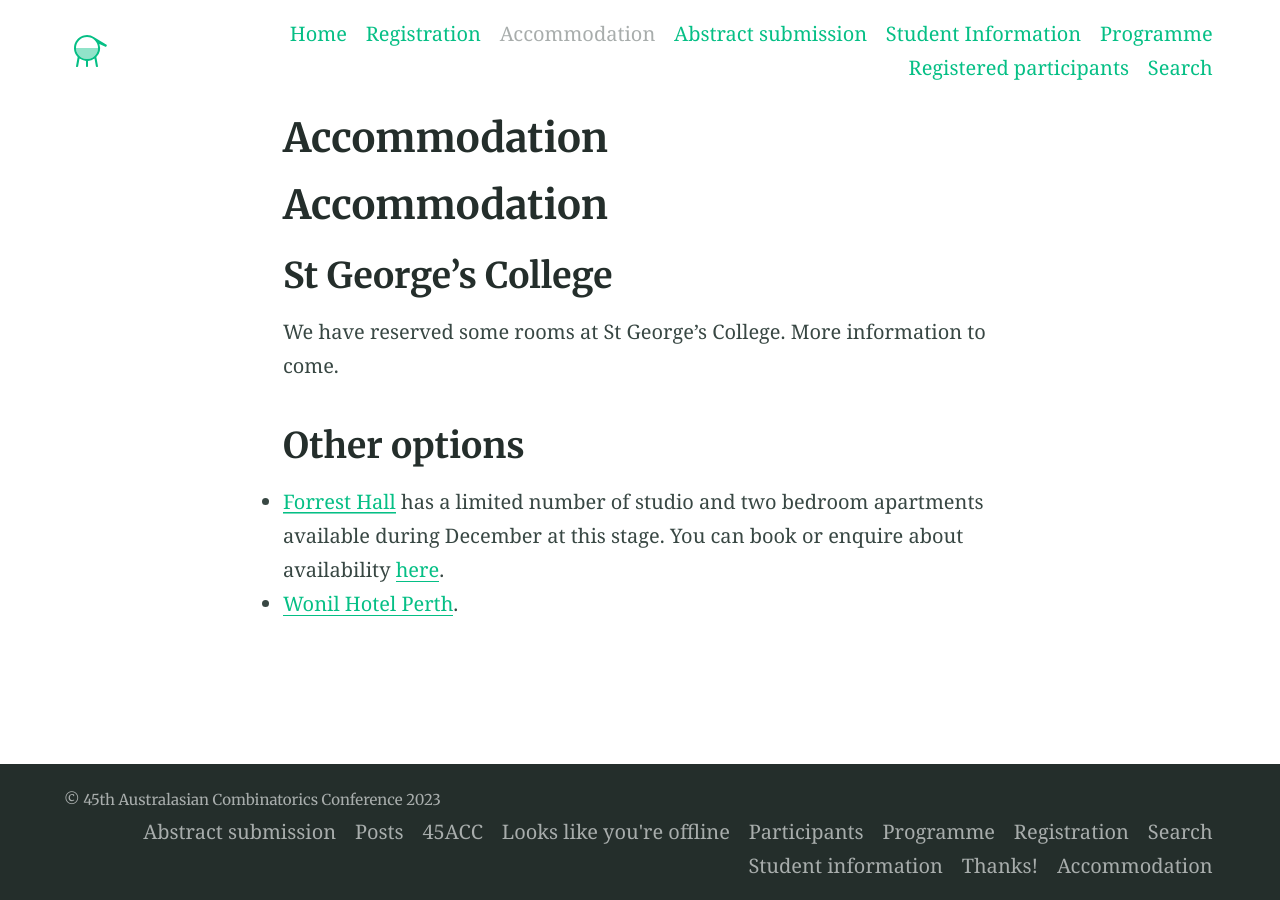
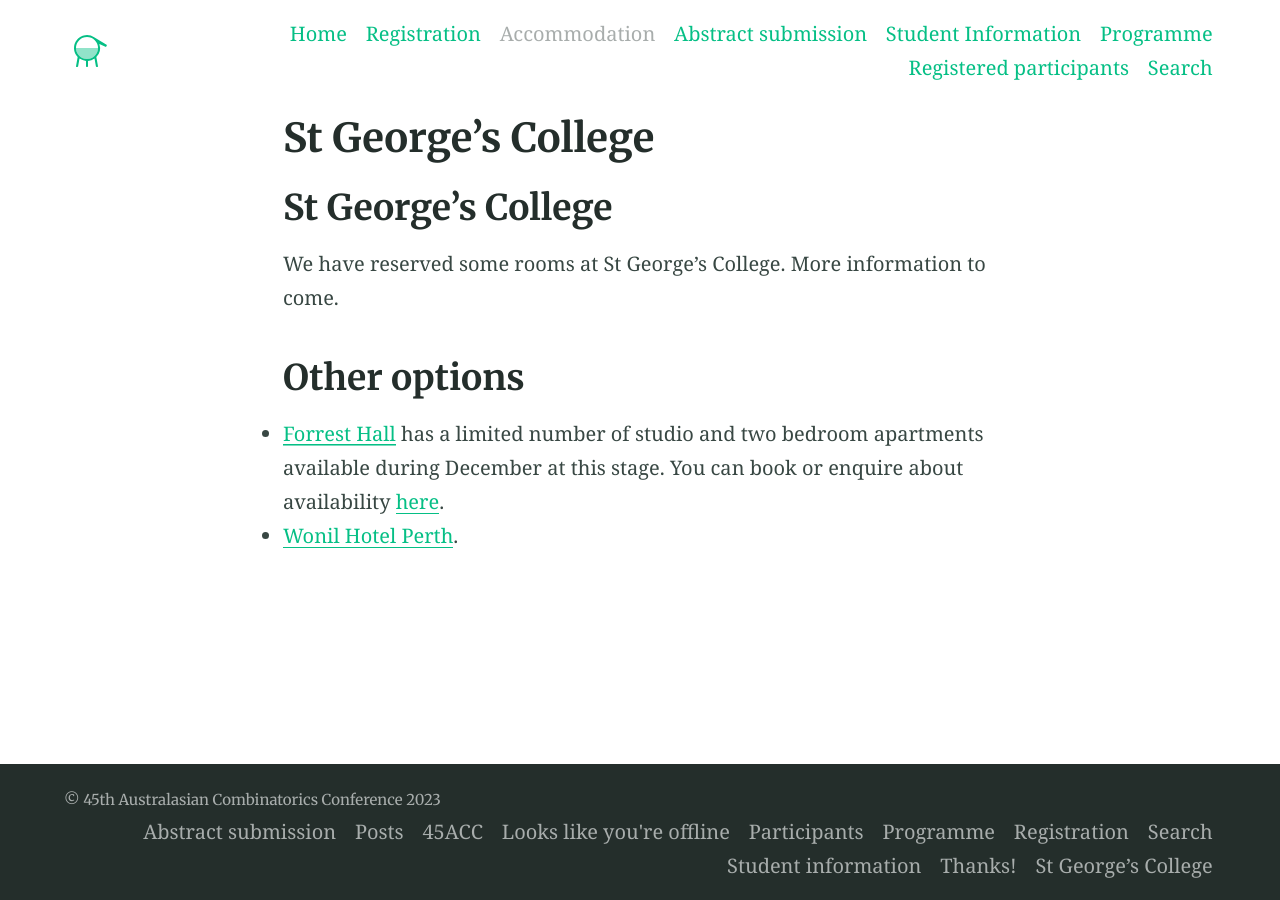
Before and after one commit to 45ACC/45ACC.github.io, a Jekyll site: the page built from accommodation.md, in a window 1280 px wide. Built offline with Jekyll 4.4.1, drawn with Linux system fonts in a browser that asks for light colours; our own code applies the rules of GitHub Pages for plain Markdown files.

Commit message:
Update accommodation.md

```diff
--- a/accommodation.md
+++ b/accommodation.md
@@ -1,5 +1,3 @@
-# Accommodation
-
 ## St George's College
 
 We have reserved some rooms at St George's College. More information to come.
```
